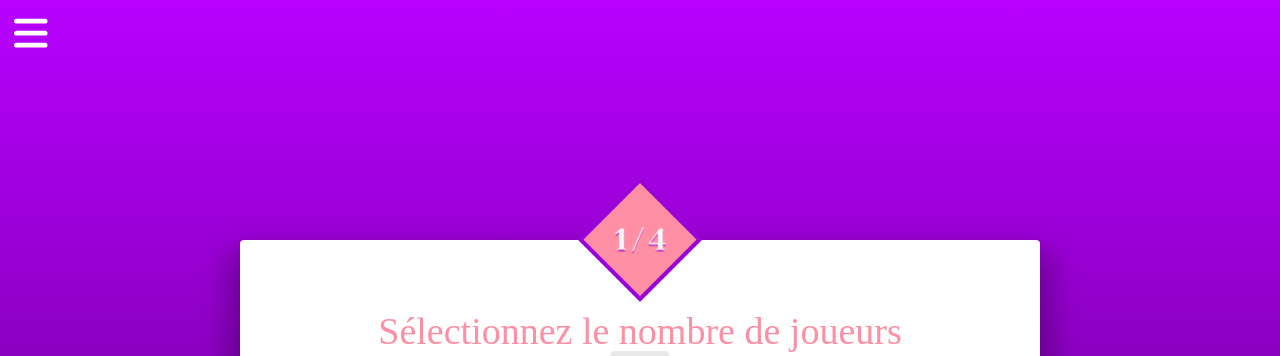
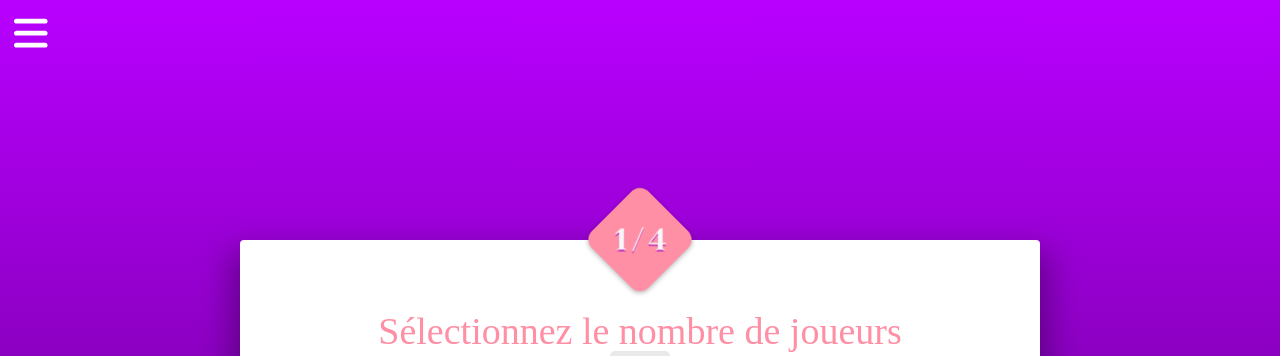
Before and after one commit to SergioTrinquet/Memory_Game, a Vue app: page /settings in a window 1280 px wide. Shown: the top 356 px of the page. Built offline with nearby package versions, Linux system fonts and the light colour scheme; a web font is replaced by a local one.

Commit message:
Modif UI minime

```diff
--- a/src/views/Settings.vue
+++ b/src/views/Settings.vue
@@ -263,7 +263,8 @@ select option {
   display: flex;
   justify-content: center;
   align-items: center;
-  box-shadow: 0 0 0 4px #9c00d9;
+  box-shadow: 1px 1px 5px 0px rgba(0,0,0,0.3);
+  border-radius: max(7px, 1.5vmin);
 }
 .etapes > div {
   position: absolute;
```
